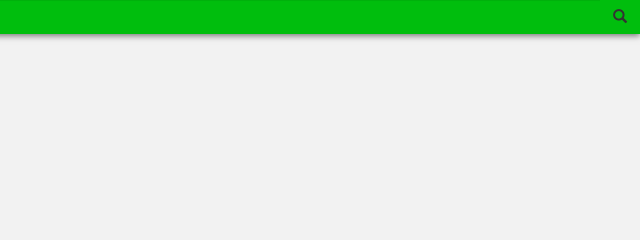
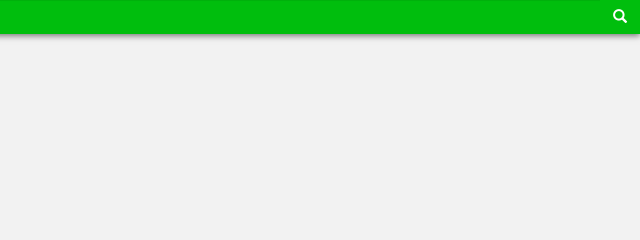
Before and after one commit to PugliaSOS/MakeMyChoice-frontend, a website: page index.html in a window 1280 px wide. In both pictures the pointer is over the button 1259 px from the left and 17 px from the top of the page. Shown: the top 240 px of the page, 640-1280 px from the left. Drawn offline with nearby package versions, Linux system fonts and the light colour scheme.

Commit message:
fix search-icon pseudoclass

```diff
--- a/css/mycss.css
+++ b/css/mycss.css
@@ -1,3 +1,9 @@
+.btn-custom:hover,
+.btn-custom:focus,
+.btn-custom:active {
+  color: white;
+}
+
 * {
 	font-family: 'Roboto',
 	sans-serif;
--- a/index.html
+++ b/index.html
@@ -18,7 +18,7 @@
       <input type="text" class="form-control search_input green_white"
              placeholder="Search..." value="MakeMyChoice">
       <span class="input-group-btn">
-        <button class="btn green_white" type="button" >
+        <button class="btn green_white btn-custom" type="button" >
           <span class="glyphicon glyphicon-search"></span>
         </button>
       </span>
```
